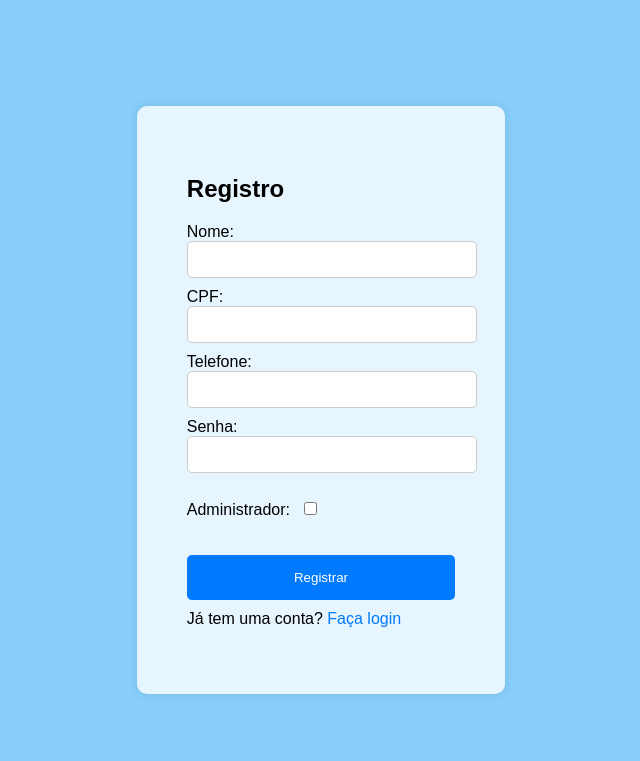
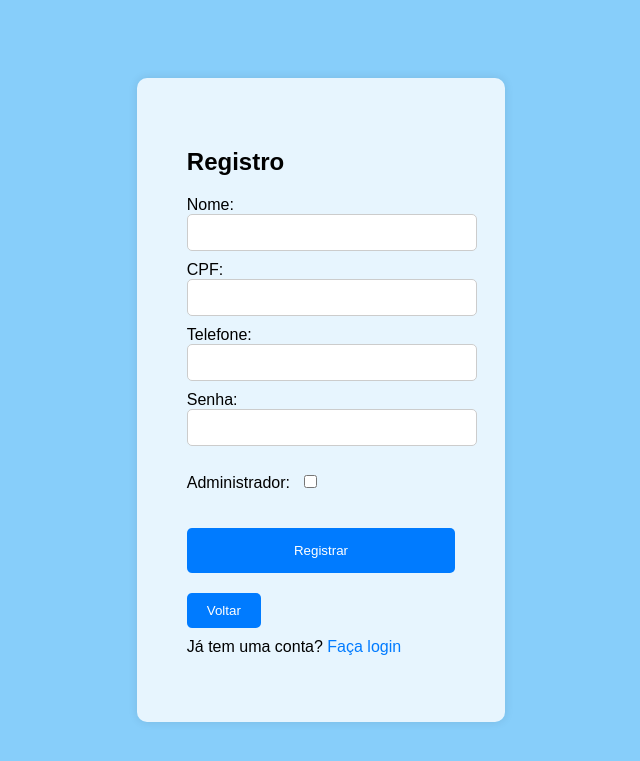
Before and after one commit to Fg593376455/Site_SUS, a PHP site: page /register.php in a window 1280 px wide. Shown: the top 761 px of the page, without its empty margins (319-959 px from the left). Run offline with PHP 8.4, Linux system fonts and the light colour scheme.

Commit message:
primeiro commit

```diff
--- a/composer.json
+++ /dev/null
@@ -1,5 +0,0 @@
-{
-    "require": {
-        "twilio/sdk": "^8.1"
-    }
-}
--- a/register.php
+++ b/register.php
@@ -84,6 +84,18 @@ if ($_SERVER["REQUEST_METHOD"] == "POST") {
         .register-container a:hover {
             text-decoration: underline;
         }
+        .back-button {
+            margin-top: 20px;
+            padding: 10px 20px;
+            background-color: #007BFF;
+            color: white;
+            border: none;
+            border-radius: 5px;
+            text-decoration: none;
+        }
+        .back-button:hover {
+            background-color: #0056b3;
+        }
     </style>
 </head>
 <body>
@@ -102,6 +114,7 @@ if ($_SERVER["REQUEST_METHOD"] == "POST") {
             <input type="checkbox" id="is_admin" name="is_admin"><br><br><br>
             <input type="submit" value="Registrar">
         </form>
+        <button class="back-button" onclick="window.history.back();">Voltar</button>
         <p>Já tem uma conta? <a href="index.php">Faça login</a></p>
     </div>
 </body>
```
Also changed, not shown: dashboard_admin.php (+13 -0 lines), 1 other file.
